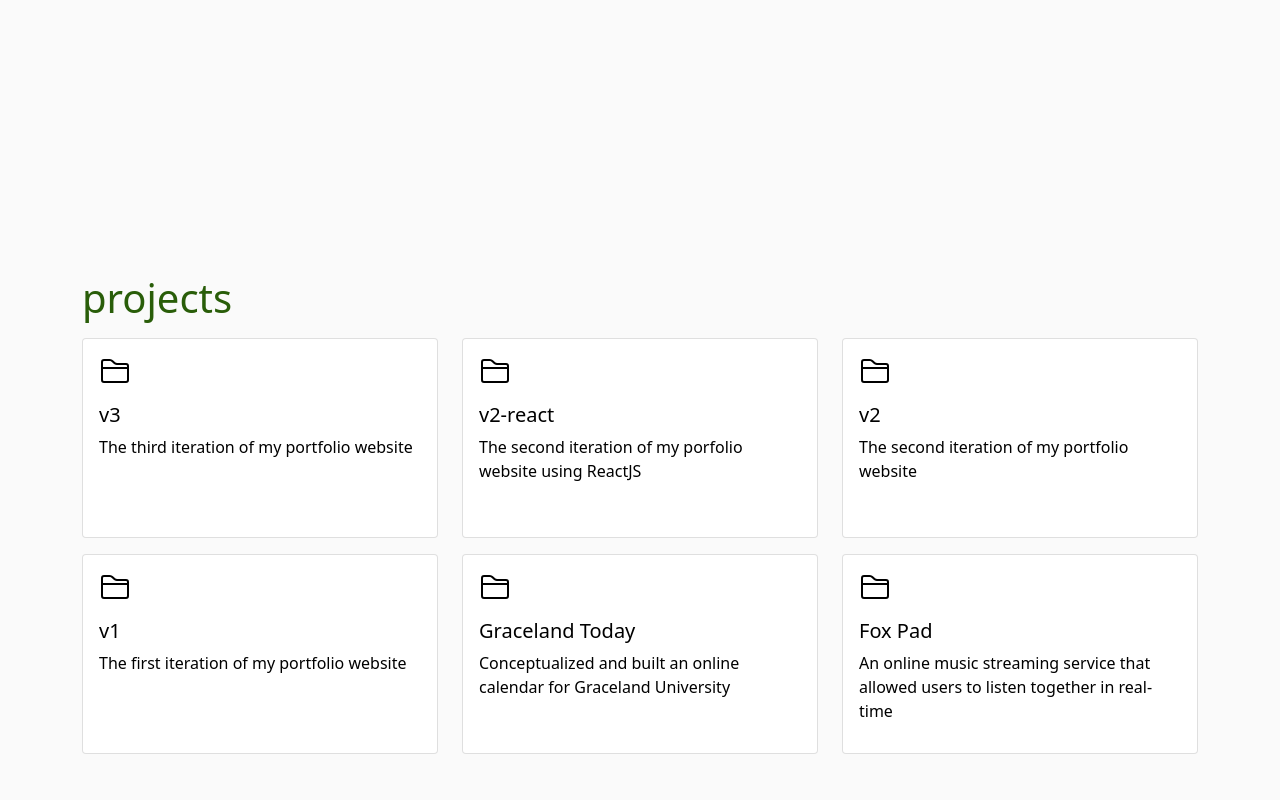
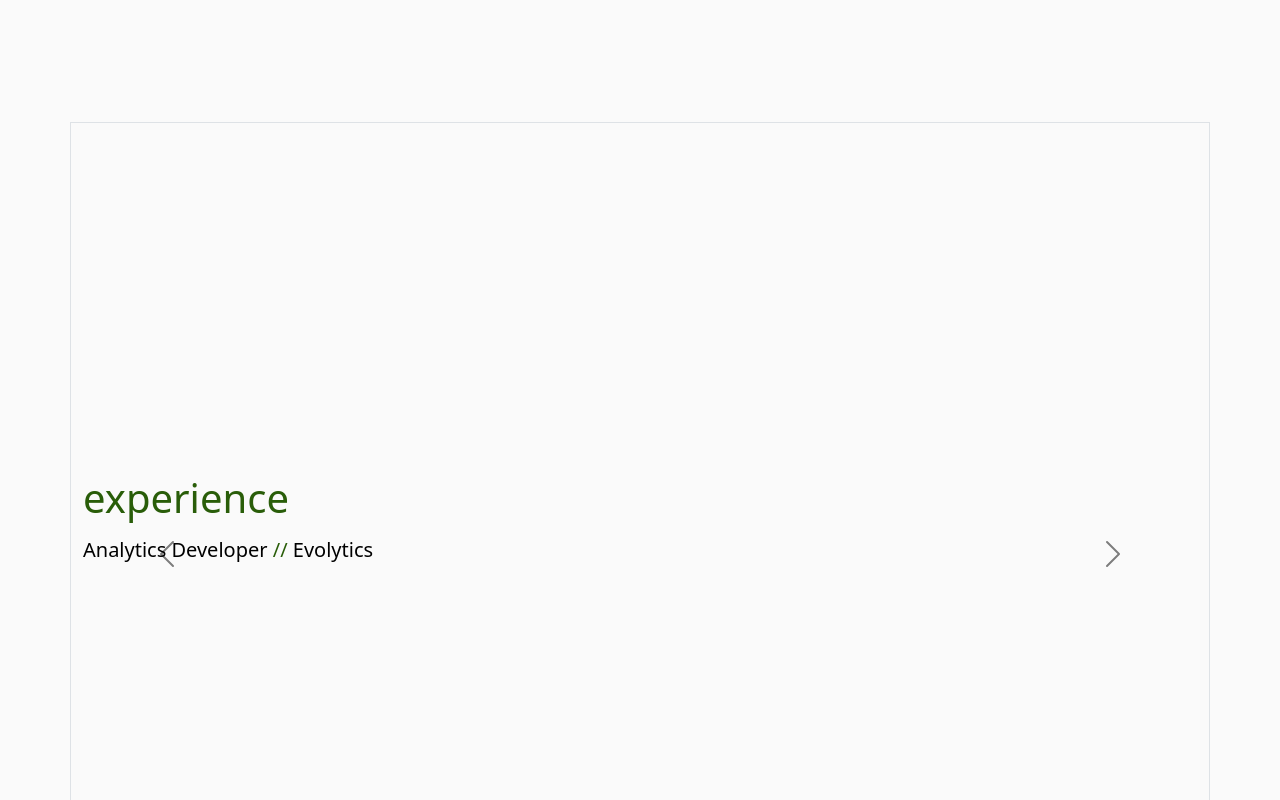
Before and after one commit to dylanfox5/dylanfox-web-v2, a React (Create React App) app: page / in a window 1280 px wide. Shown: the part 1460-2260 px from the top of the page. Built offline with nearby package versions, Linux system fonts and the light colour scheme.

Commit message:
outline of carousel object

```diff
--- a/src/App.js
+++ b/src/App.js
@@ -6,6 +6,9 @@ import Container from "react-bootstrap/Container";
 import Row from "react-bootstrap/Row"
 import Col from "react-bootstrap/Col"
 import Button from 'react-bootstrap/Button';
+import Carousel from 'react-bootstrap/Carousel';
+
+import { useState } from 'react';
 
 
 import "bootstrap/dist/css/bootstrap.min.css";
@@ -20,6 +23,29 @@ function App() {
     { title: "Graceland Today", description: "Conceptualized and built an online calendar for Graceland University", link: "https://github.com/dylanfox5/graceland-today", id: 5 },
     { title: "Fox Pad", description: "An online music streaming service that allowed users to listen together in real-time", link: "https://github.com/dylanfox5/foxpad-web", id: 6 },
   ];
+
+  function ControlledCarousel() {
+    const [index, setIndex] = useState(0);
+
+    const handleSelect = (selectedIndex, e) => {
+      setIndex(selectedIndex);
+    };
+
+    return (
+      <Carousel activeIndex={index} onSelect={handleSelect} variant="dark" interval={null} indicators={false} className="Carousel">
+        <Carousel.Item>
+          <h5>Analytics Developer <span>//</span> Evolytics</h5>
+        </Carousel.Item>
+        <Carousel.Item>
+          <h5>Graduate Student <span>//</span> Graceland University</h5>
+        </Carousel.Item>
+        <Carousel.Item>
+          <h5>Undergraduate Student <span>//</span> Graceland University</h5>
+        </Carousel.Item>
+      </Carousel>
+    );
+  }
+
 
   return (
     <div className="App">
@@ -60,12 +86,20 @@ function App() {
           </Col>
         </Row>
       </Container>
+      <Container className="Experience border">
+        <Row>
+          <Col sm={12} lg={12}>
+            <h1 className="experience-title">experience</h1>
+            <ControlledCarousel />
+          </Col>
+        </Row>
+      </Container>
       <Container id="projects" className="Projects">
         <Row>
           <h1 className="projects-title">projects</h1>
         </Row>
         <Row>
-          <CardGroup cards={projects}/>
+          <CardGroup cards={projects} />
         </Row>
       </Container>
       <Container id="contact" className="Contact">
--- a/src/index.css
+++ b/src/index.css
@@ -46,6 +46,25 @@ span {
   font-weight: 500;
   margin-bottom: 2vh;
   color: var(--green);
+}
+
+/** Experience **/
+.Experience {
+  min-height: 100vh;
+  display: flex;
+  flex-direction: column;
+  justify-content: center;
+}
+
+.experience-title {
+  margin: auto;
+  font-weight: 500;
+  margin-bottom: 2vh;
+  color: var(--green);
+}
+
+.Carousel {
+  color: black;
 }
 
 /** Projects **/
```
Lines whose indentation alone changed are shown as unchanged.
